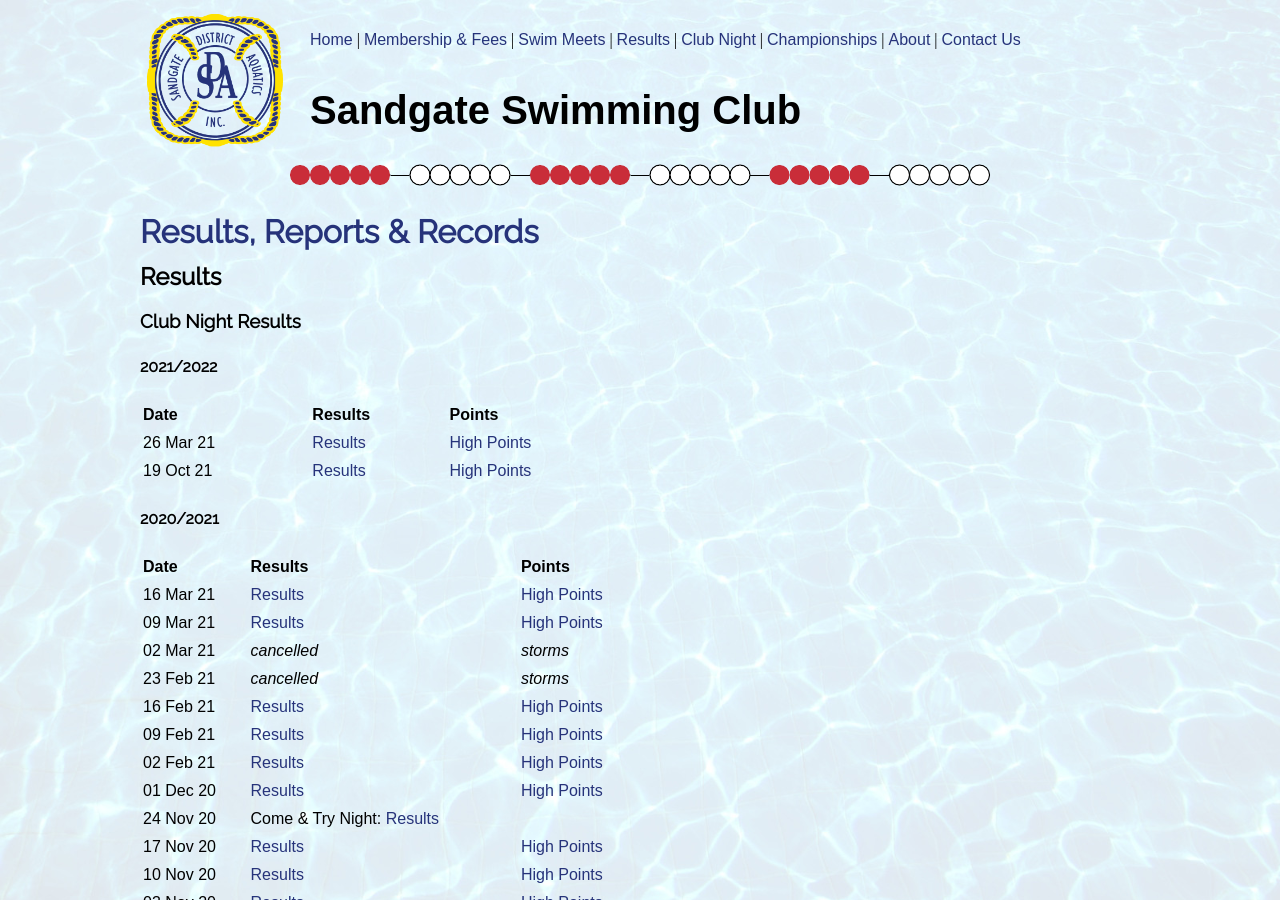
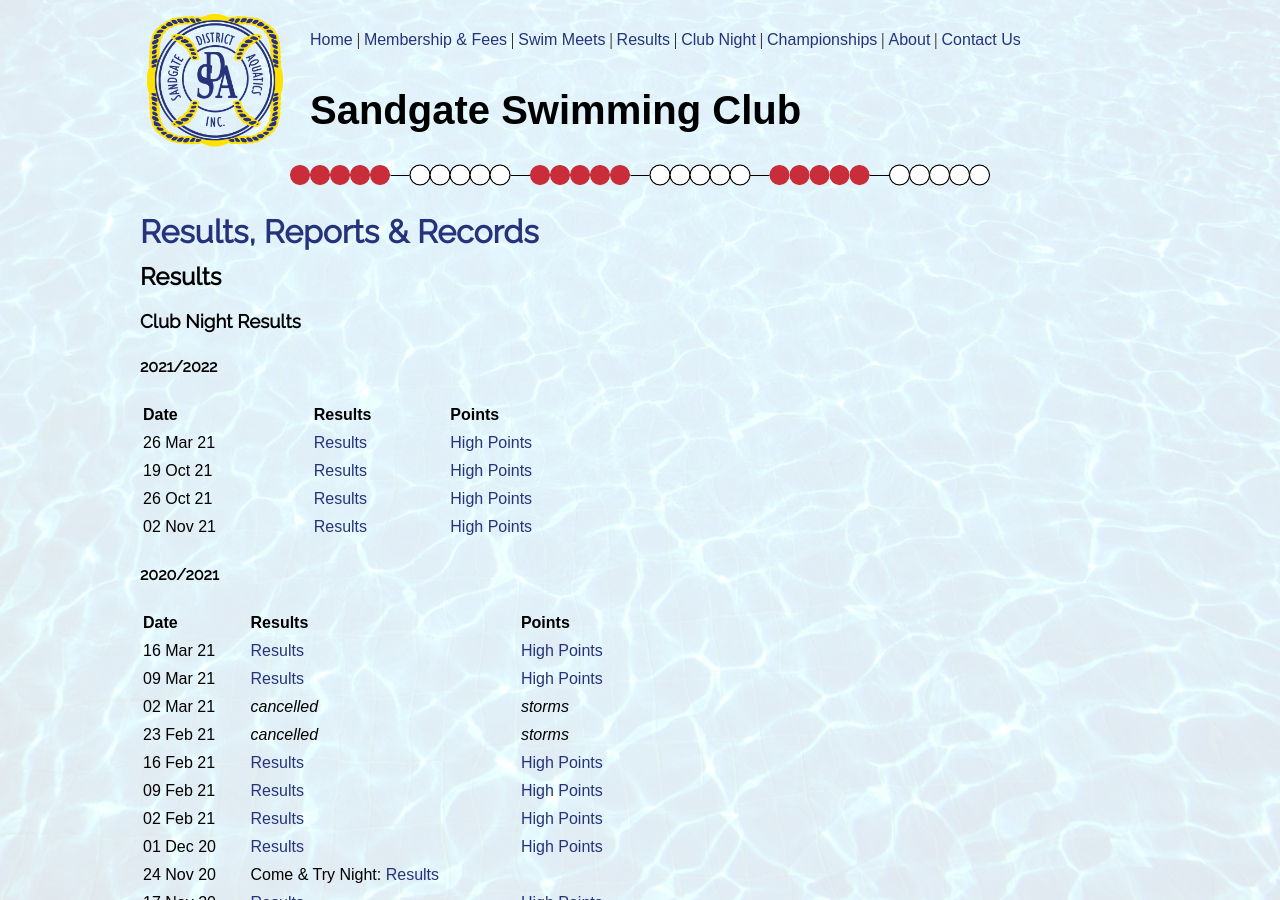
Before and after one commit to sandswim/website, a Jekyll site: the page built from pages/results.md, in a window 1280 px wide and 900 px high. Built offline with Jekyll 4.4.1, drawn with Linux system fonts in a browser that asks for light colours.

Commit message:
26th & 2nd results

```diff
--- a/pages/results.md
+++ b/pages/results.md
@@ -13,6 +13,8 @@ permalink: /results
 --- | --- | ---
 26 Mar 21 | [Results](files/results/ClubNight-2021-10-26.pdf) | [High Points](files/results/HighPoints-2021-10-26.pdf)
 19 Oct 21 | [Results](files/results/ClubNight-2021-10-19.pdf) | [High Points](files/results/HighPoints-2021-10-19.pdf)
+26 Oct 21 | [Results](files/results/ClubNight-2021-10-26.pdf) | [High Points](files/results/HighPoints-2021-10-26.pdf)
+02 Nov 21 | [Results](files/results/ClubNight-2021-11-02.pdf) | [High Points](files/results/HighPoints-2021-11-02.pdf)
 
 #### 2020/2021
 
```
Also changed, not shown: 2 other files.
